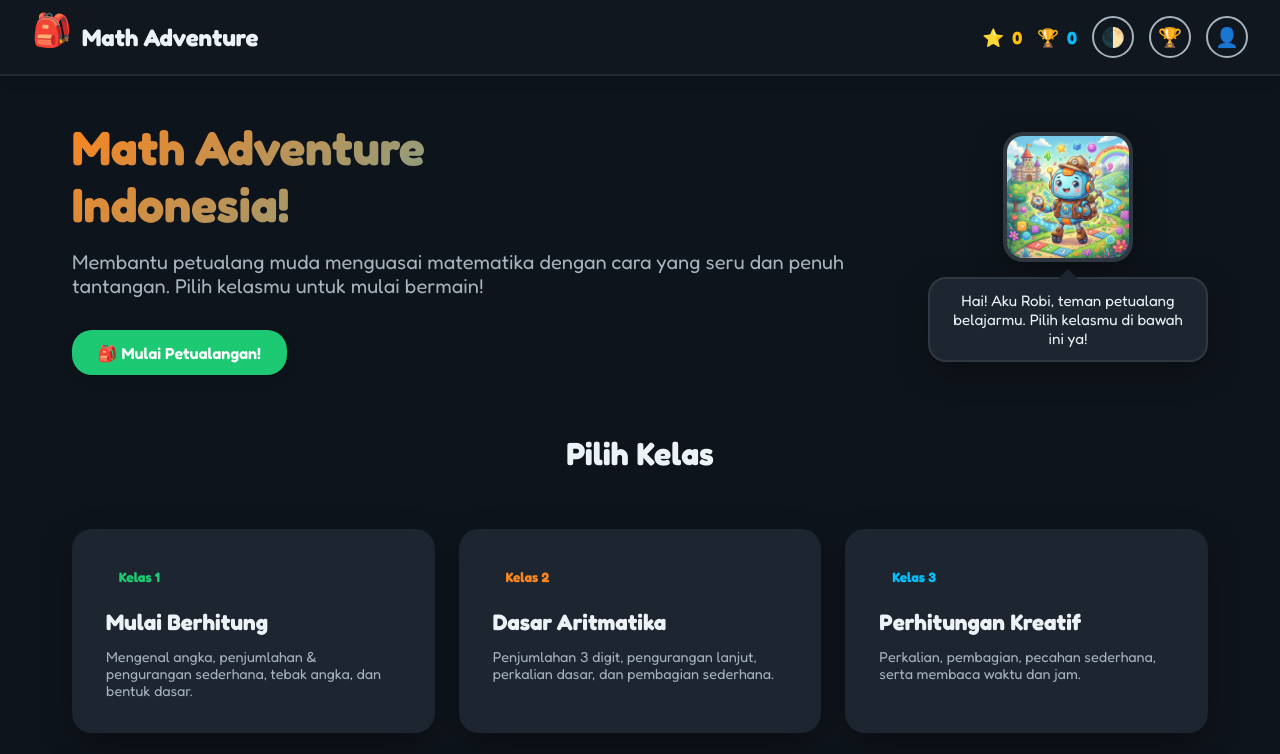
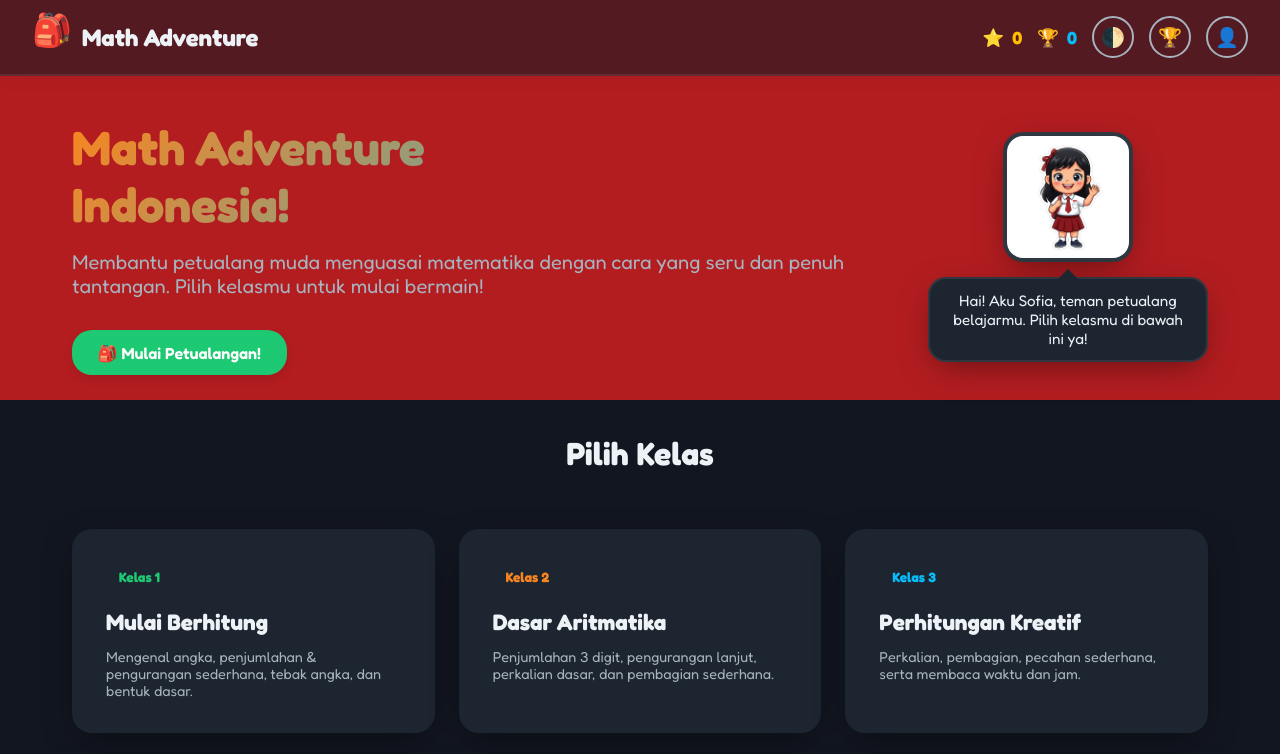
Before and after one commit to destakurniawan95-cell/game-matematika, a plain HTML site: page index.html in a window 1280 px wide. Both pictures are taken after a click on the button "Ganti Tema". Shown: the top 754 px of the page. Drawn offline with Linux system fonts and the light colour scheme.

Commit message:
Update background to red-white gradient and change mascot to Sofia

```diff
--- a/index.html
+++ b/index.html
@@ -47,8 +47,8 @@
           <button class="btn btn-primary btn-large" id="hero-start-btn">🎒 Mulai Petualangan!</button>
         </div>
         <div class="mascot-container">
-          <img src="math_adventure_hero_mascot.png" class="mascot-img-pixel" alt="Robi si Robot">
-          <div class="mascot-speech" id="home-mascot-speech">Hai! Aku Robi, teman petualang belajarmu. Pilih kelasmu di bawah ini ya!</div>
+          <img src="sofia_mascot.png" class="mascot-img-pixel" alt="Sofia">
+          <div class="mascot-speech" id="home-mascot-speech">Hai! Aku Sofia, teman petualang belajarmu. Pilih kelasmu di bawah ini ya!</div>
         </div>
       </div>
 
@@ -324,7 +324,7 @@
         </p>
         <div style="display: flex; justify-content: space-between; align-items: center; border-top: 1px solid #ccc; padding-top: 1.5rem; font-size: 0.85rem; color: #555;">
           <div>Tanggal: <span id="cert-date">13 Juli 2026</span></div>
-          <div>Ditandatangani oleh: <strong>Robi si Robot</strong></div>
+          <div>Ditandatangani oleh: <strong>Sofia</strong></div>
         </div>
       </div>
       <div style="text-align: center; margin-top: 2rem; display: flex; gap: 1rem; justify-content: center;">
--- a/style.css
+++ b/style.css
@@ -47,12 +47,21 @@
 body {
   font-family: 'Fredoka', 'Outfit', sans-serif;
   background-color: var(--bg-app);
+  background-image: linear-gradient(to bottom, #ff3b3f 50%, #ffffff 50%);
+  background-size: cover;
+  background-position: center;
+  background-repeat: no-repeat;
+  background-attachment: fixed;
   color: var(--text-main);
-  transition: background-color 0.4s ease, color 0.4s ease;
+  transition: background-color 0.4s ease, color 0.4s ease, background-image 0.4s ease;
   min-height: 100vh;
   display: flex;
   flex-direction: column;
   overflow-x: hidden;
+}
+
+[data-theme="dark"] body {
+  background-image: linear-gradient(to bottom, #b31d20 50%, #121620 50%);
 }
 
 /* Scrollbar Customization */
```
Also changed, not shown: math_game_bg.png (added), sofia_mascot.png (added).
